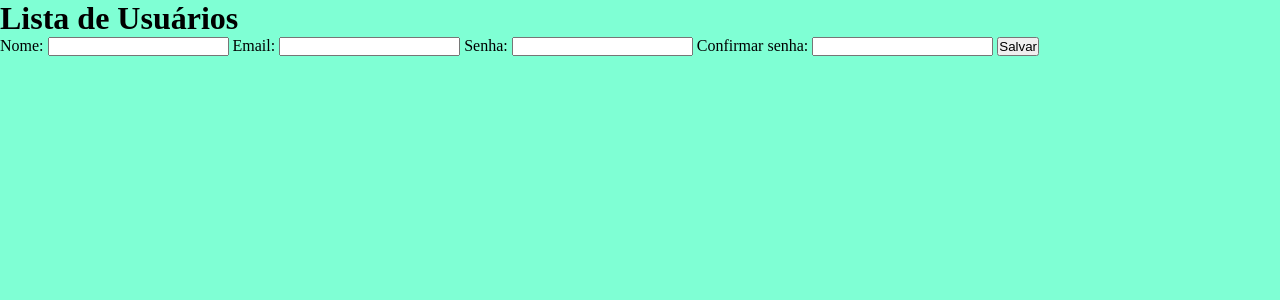
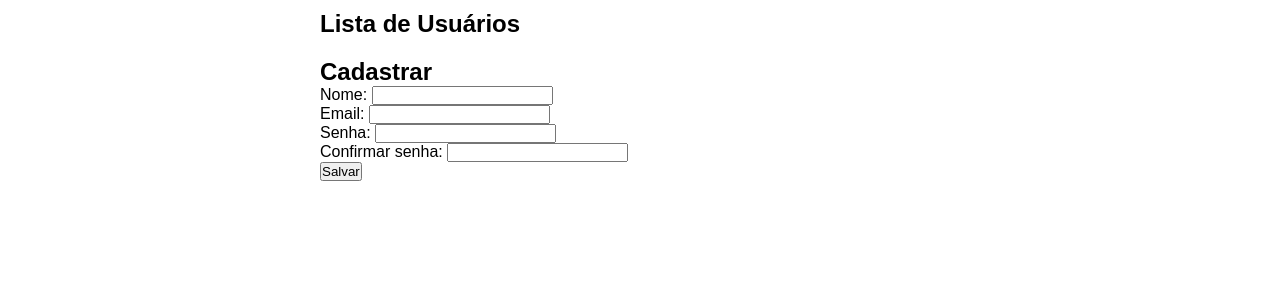
Before and after one commit to fenando-ff/aula_django, a Django app: page /app_django/ in a window 1280 px wide. Shown: the top 300 px of the page. Run offline with Django 5.2, Linux system fonts and the light colour scheme; data that the repository does not hold is empty.

Commit message:
intro_css
adicionando mais css na página index.html

```diff
--- a/app_django/static/css/user.css
+++ b/app_django/static/css/user.css
@@ -4,5 +4,21 @@
 }
 
 body {
-    background-color: aquamarine;
+    font-family: sans-serif;
 }
+
+.sessao {
+    width: 50%;
+    margin: auto;
+    display: flex;
+    flex-direction: column;
+}
+
+.lista {
+    padding: 10px;
+}
+
+
+.form {
+    padding: 10px;
+}
--- /dev/null
+++ b/app_django/static/js/user.js
@@ -0,0 +1 @@
+// alert("estou funcionando!") // tá funcionando
--- a/app_django/templates/index.html
+++ b/app_django/templates/index.html
@@ -9,33 +9,49 @@
     <link rel="stylesheet" href="{% static 'css/user.css' %} ">
 </head>
 <body>
+
+    <section class="sessao lista">
         <h1>Lista de Usuários</h1>
-
-    <ul>
+        <ul class="lista-user">
             {% for usuario in usuarios %}
-            <li>{{ usuario.id }} - {{ usuario.nome }} - {{ usuario.email }} - {{ usuario.senha }}
-                <a href="{% url "editar" usuario.id %}">Editar</a>
-                <a href="{% url "delete" usuario.id %}">Deletar</a>
+                <li class="item-user">{{ usuario.nome }} - {{ usuario.email }} - {{ usuario.senha }}
+                    <a href="{% url "editar" usuario.id %}"> <button>Editar</button> </a>
+                    <a href="{% url "delete" usuario.id %}"> <button>Deletar</button> </a>
                 </li>
             {% endfor %}
         </ul>
+    </section>
 
+    <section class="sessao form">
         <form action = "{% url 'salvar' %}" method="POST">
             {% csrf_token %}
-        <label for="nome">Nome:</label>
-        <input type="text" name="nome">
 
-        <label for="email">Email:</label>
-        <input type="email" name="email">
+            <div class="campo">
+                <h1>Cadastrar</h1>
+                <label class="texto-form" for="nome">Nome:</label>
+                <input class="input" type="text" name="nome">
+            </div>
 
-        <label for="senha">Senha:</label>
-        <input type="password" name="senha">
+            <div class="campo">
+                <label class="texto-form" for="email">Email:</label>
+                <input class="input" type="email" name="email">
+            </div>
 
-        <label for="conf">Confirmar senha:</label>
-        <input type="password" name="conf">
+            <div class="campo">
+                <label class="texto-form" for="senha">Senha:</label>
+                <input class="input" type="password" name="senha">
+            </div>
+
+            <div class="campo">
+                <label class="texto-form" for="conf">Confirmar senha:</label>
+                <input class="input" type="password" name="conf">
+            </div>
 
             <button type="submit">Salvar</button>
 
         </form>
+    </section>
+
+    <script src="{% static "js/user.js" %}"></script>
 </body>
 </html>
```
Lines whose indentation alone changed are shown as unchanged.
